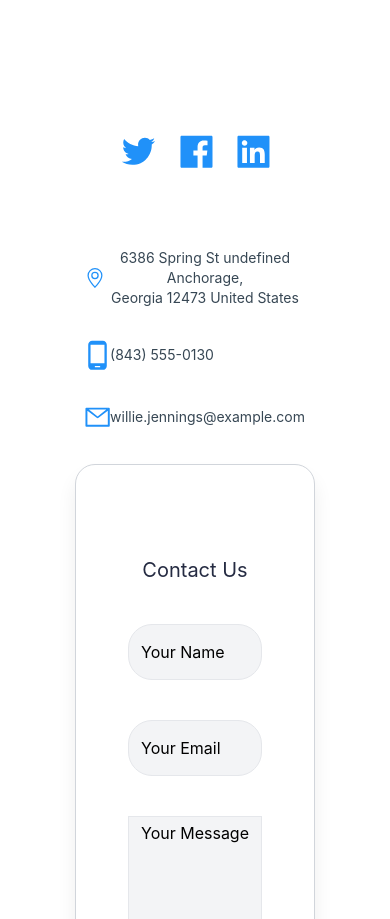
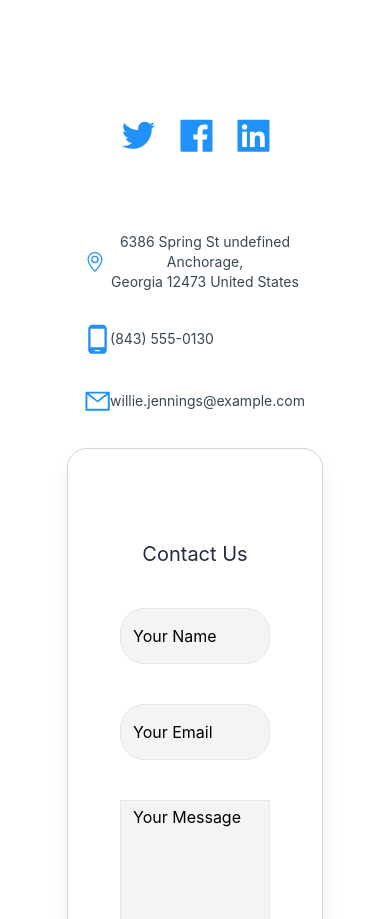
Before and after one commit to Arsalan31/my-project1, a React (Create React App) app: page / in a window 390 px wide. Shown: the part 7748-8667 px from the top of the page. Built offline with nearby package versions, Linux system fonts and the light colour scheme; what tailwindcss-rtl would draw is missing.

Commit message:
Update Contact.js

```diff
--- a/src/Components/Contact.js
+++ b/src/Components/Contact.js
@@ -19,7 +19,7 @@ function Contact() {
             <br />Slate is designed for freelancers</p>
         </div>
         <div class="flex flex-wrap-reverse lg:flex-wrap justify-center">
-          <div className="flex box-border flex-col items-start p-13 gap-11 h-100 bg-white border shadow-3xl rounded-2.5xl flex-none self-stretch flex-grow-0 border-gray-300 xl:w-1/3 lg:w-1/3 sm:w-1/2 w-60 justify-center ">
+          <div className="flex box-border flex-col items-start p-13 gap-11 h-100 bg-white border shadow-3xl rounded-2.5xl flex-none self-stretch flex-grow-0 border-gray-300 xl:w-1/3 lg:w-1/3 sm:w-2/3 w-64 justify-center ">
             <div className=" bg-white flex flex-col w-full">
               <h3 className="con-1 h-7 font-normal text-xl text-blue-1000 flex-none flex-grow-0 text-center mb-10">Contact Us</h3>
               <div className="relative mb-10">
@@ -37,7 +37,7 @@ function Contact() {
               <button className="rounded-4xl text-white bg-blue-0 border-0 py-3 px-4 w-28 sm:w-32 sm:h-14 focus:outline-none hover:bg-blue-600">Send</button>
             </div>
           </div>
-          <div class="flex flex-wrap-reverse lg:flex-wrap xl:w-1/2 lg:w-1/2 w-60 md:mt-10 mt-20 lg:justify-start justify-center">
+          <div class="flex flex-wrap-reverse lg:flex-wrap xl:w-1/2 lg:w-1/2 md:mt-10 mt-16 lg:justify-start justify-center">
             <div className="container flex flex-wrap lg:m-1 mx-52">
               <div class="lg:w-1/3 w-full flex lg:flex-col flex-row text-center items-center lg:justify-start pb-8">
                 <svg xmlns="http://www.w3.org/2000/svg" className="inline-flex" width="25" height="30" fill="#2091F9" viewBox="0 0 16 16">
```
